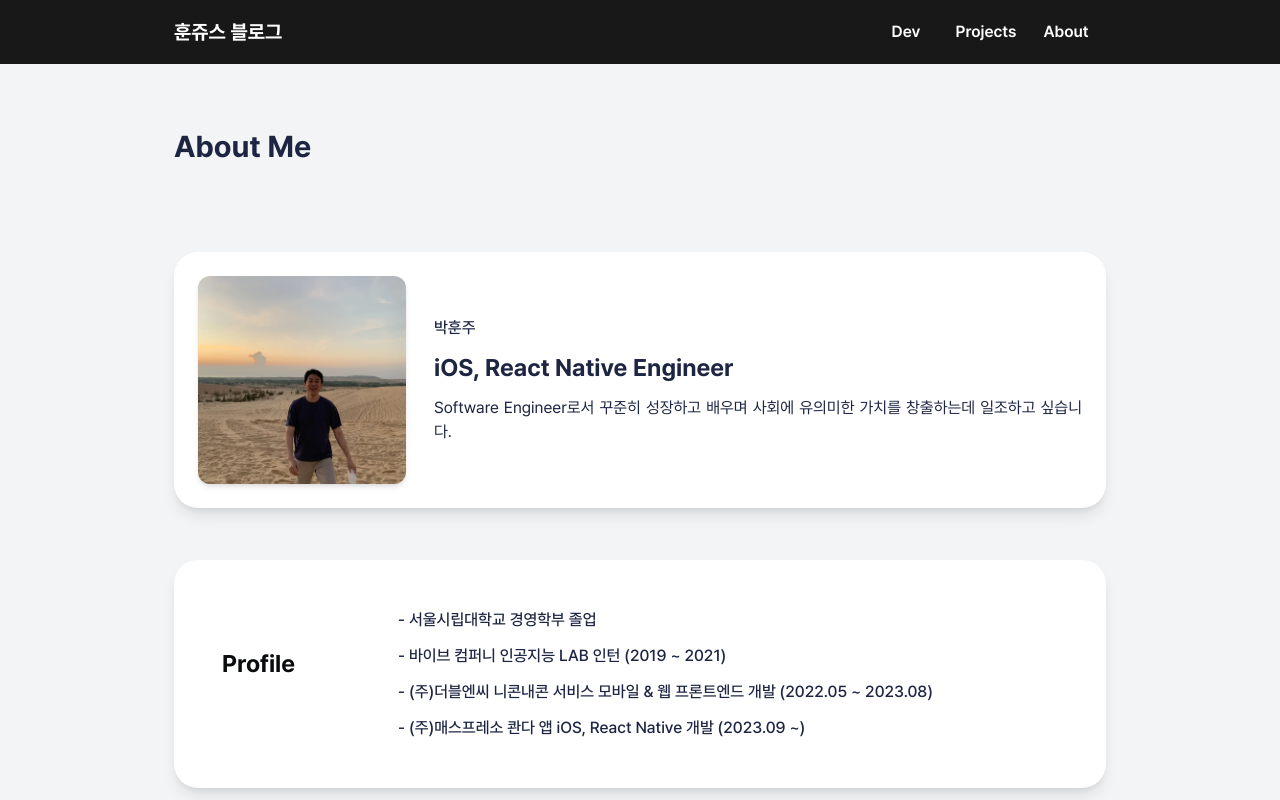
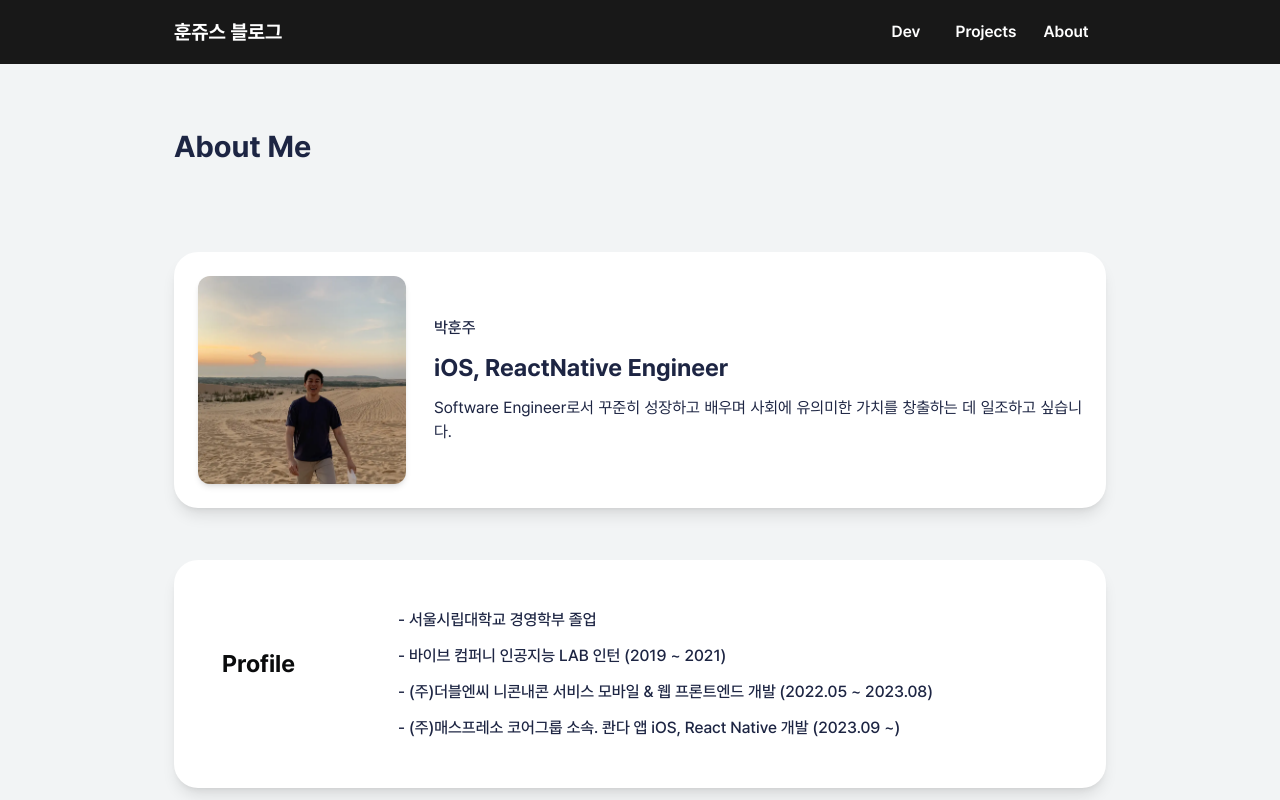
Before and after one commit to hoonjoo-park/Hoon-Juice, a Next.js app: page /about in a window 1280 px wide. Shown: the top 800 px of the page. Built offline with nearby package versions, Linux system fonts and the light colour scheme.

Commit message:
chore: fix typo

```diff
--- a/src/pages/about/index.tsx
+++ b/src/pages/about/index.tsx
@@ -50,11 +50,11 @@ const About = () => {
           <article className={'flex flex-col justify-center basis-full'}>
             <h4 className={'text-navy text-base font-medium mb-3'}>박훈주</h4>
             <h4 className={'text-navy text-2xl font-bold mb-3'}>
-              iOS, React Native Engineer
+              iOS, ReactNative Engineer
             </h4>
             <p className={'text-navy mobile:text-justify'}>
               Software Engineer로서 꾸준히 성장하고 배우며 사회에 유의미한
-              가치를 창출하는데 일조하고 싶습니다.
+              가치를 창출하는 데 일조하고 싶습니다.
             </p>
           </article>
         </section>
@@ -80,7 +80,8 @@ const About = () => {
               (2022.05 ~ 2023.08)
             </p>
             <p className={'text-navy text-base font-medium'}>
-              - (주)매스프레소 콴다 앱 iOS, React Native 개발 (2023.09 ~)
+              - (주)매스프레소 코어그룹 소속. 콴다 앱 iOS, React Native 개발
+              (2023.09 ~)
             </p>
           </article>
         </section>
```
